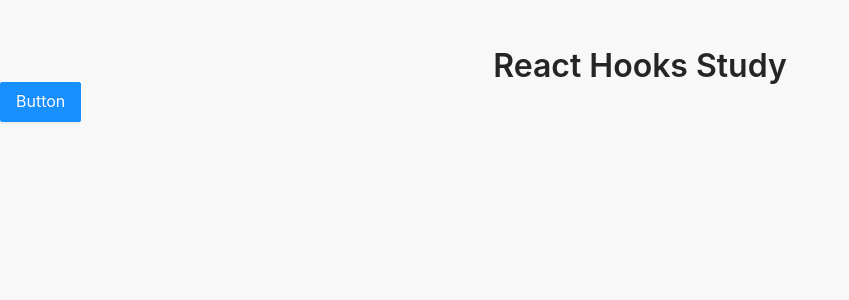
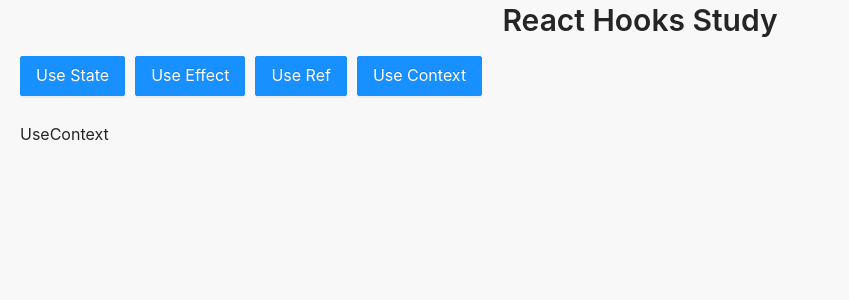
Before and after one commit to m5ultra/react-hooks-demo, a React (Create React App) app: page /use-context in a window 1280 px wide. Shown: the top 300 px of the page, without its empty margins (0-849 px from the left). Built offline with nearby package versions, Linux system fonts and the light colour scheme.

Commit message:
chore: 配置路由 定制样式

```diff
--- a/package.json
+++ b/package.json
@@ -11,6 +11,7 @@
     "craco-less": "^1.17.1",
     "react": "^17.0.2",
     "react-dom": "^17.0.2",
+    "react-router-dom": "^5.2.0",
     "react-scripts": "4.0.3",
     "web-vitals": "^1.0.1"
   },
--- a/src/App.js
+++ b/src/App.js
@@ -1,10 +1,34 @@
 import './App.less'
 import { Button } from 'antd'
+import { BrowserRouter as Router, Route, Link, useHistory } from 'react-router-dom'
+import UseState from './React-Hooks/use-state'
+import UseEffect from './React-Hooks/use-effect'
+import UseRef from './React-Hooks/use-ref'
+import UseContext from './React-Hooks/use-context'
+import './React-Hooks/style.less'
+import { Typography } from 'antd'
+
+const { Title } = Typography
+
 function App() {
+  const history = useHistory()
   return (
     <div className="App">
-      <h1 style={{ textAlign: 'center', marginTop: '50px', fontSize: '32px', fontWeight: '600' }}> React Hooks Study</h1>
-      <Button type="primary" size={'large'}>Button</Button>
+      <Title style={{textAlign: 'center'}} level={2}>React Hooks
+        Study</Title>
+      <Router>
+        <Button type={'primary'} size={'large'}><Link to="/">Use State</Link></Button>
+        <Button type={'primary'} size={'large'}><Link to="/use-effect">Use Effect</Link></Button>
+        <Button type={'primary'} size={'large'}><Link to="/use-ref">Use Ref</Link></Button>
+        <Button type={'primary'} size={'large'}><Link to="/use-context">Use Context</Link></Button>
+
+        <div>
+          <Route path="/" exact component={UseState}/>
+          <Route path="/use-effect" component={UseEffect}/>
+          <Route path="/use-ref" component={UseRef}/>
+          <Route path="/use-context" component={UseContext}/>
+        </div>
+      </Router>
     </div>
   )
 }
--- /dev/null
+++ b/src/React-Hooks/style.less
@@ -0,0 +1,8 @@
+.ant-btn {
+  margin-right: 10px;
+  margin-bottom: 30px;
+}
+
+body {
+  padding: 0 20px;
+}
--- /dev/null
+++ b/src/React-Hooks/use-context.jsx
@@ -0,0 +1,9 @@
+import { useContext } from 'react'
+
+function UseContext() {
+  return (
+    <h1> UseContext </h1>
+  )
+}
+
+export default UseContext
--- /dev/null
+++ b/src/React-Hooks/use-effect.jsx
@@ -0,0 +1,9 @@
+import { useEffect } from 'react'
+
+function UseEffect() {
+  return (
+    <h1> UseEffect </h1>
+  )
+}
+
+export default UseEffect
--- /dev/null
+++ b/src/React-Hooks/use-ref.jsx
@@ -0,0 +1,9 @@
+import { useRef } from 'react'
+
+function UseRef() {
+  return (
+    <h1> useRef </h1>
+  )
+}
+
+export default UseRef
--- /dev/null
+++ b/src/React-Hooks/use-state.jsx
@@ -0,0 +1,15 @@
+import { useState } from 'react'
+import {useHistory} from 'react-router-dom'
+import { Button } from 'antd'
+
+function UseState() {
+  const history = useHistory()
+  return (
+    <>
+      <h1> UseState </h1>
+    </>
+
+  )
+}
+
+export default UseState
```
Also changed, not shown: 1 other file (tests, documents, lock files or other folders).
